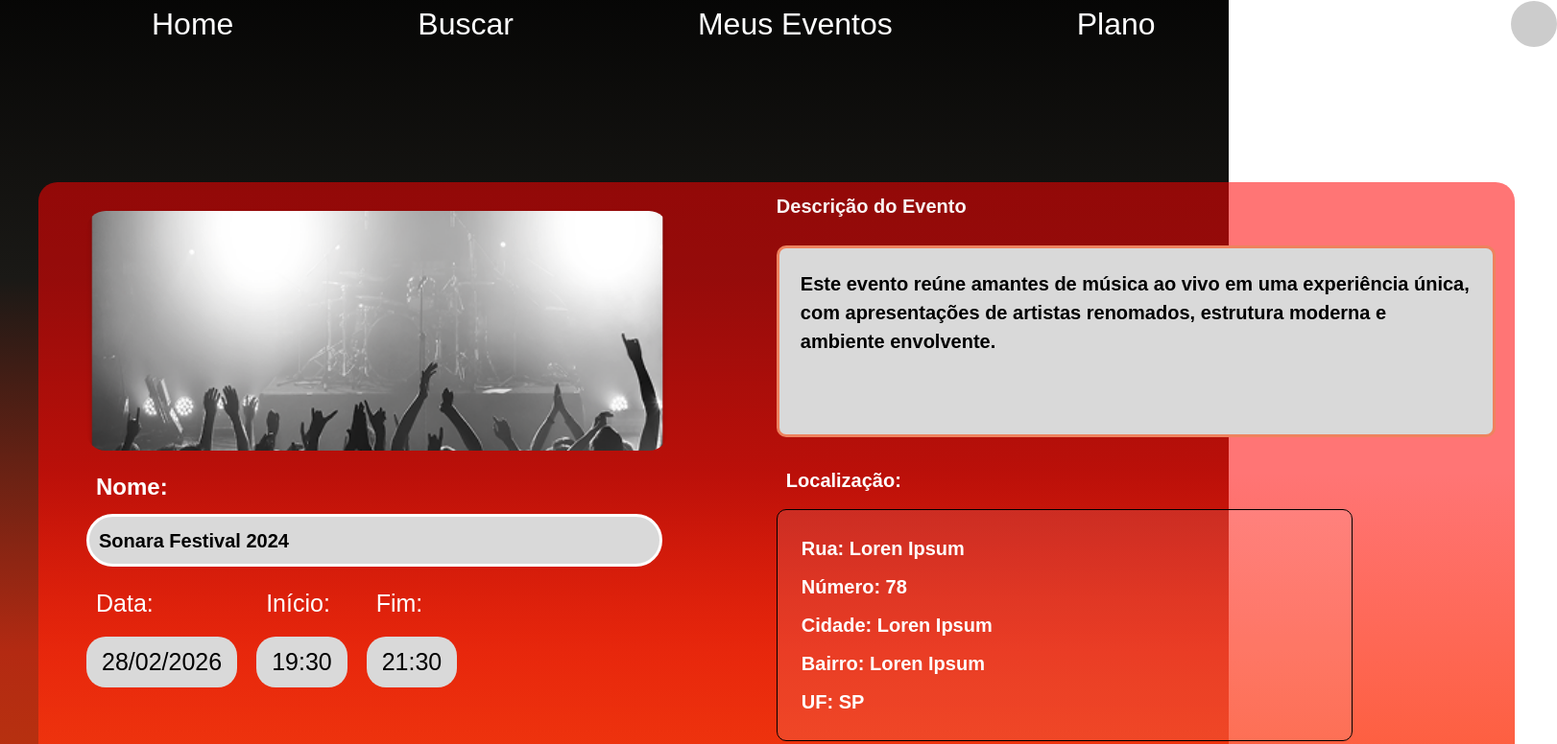
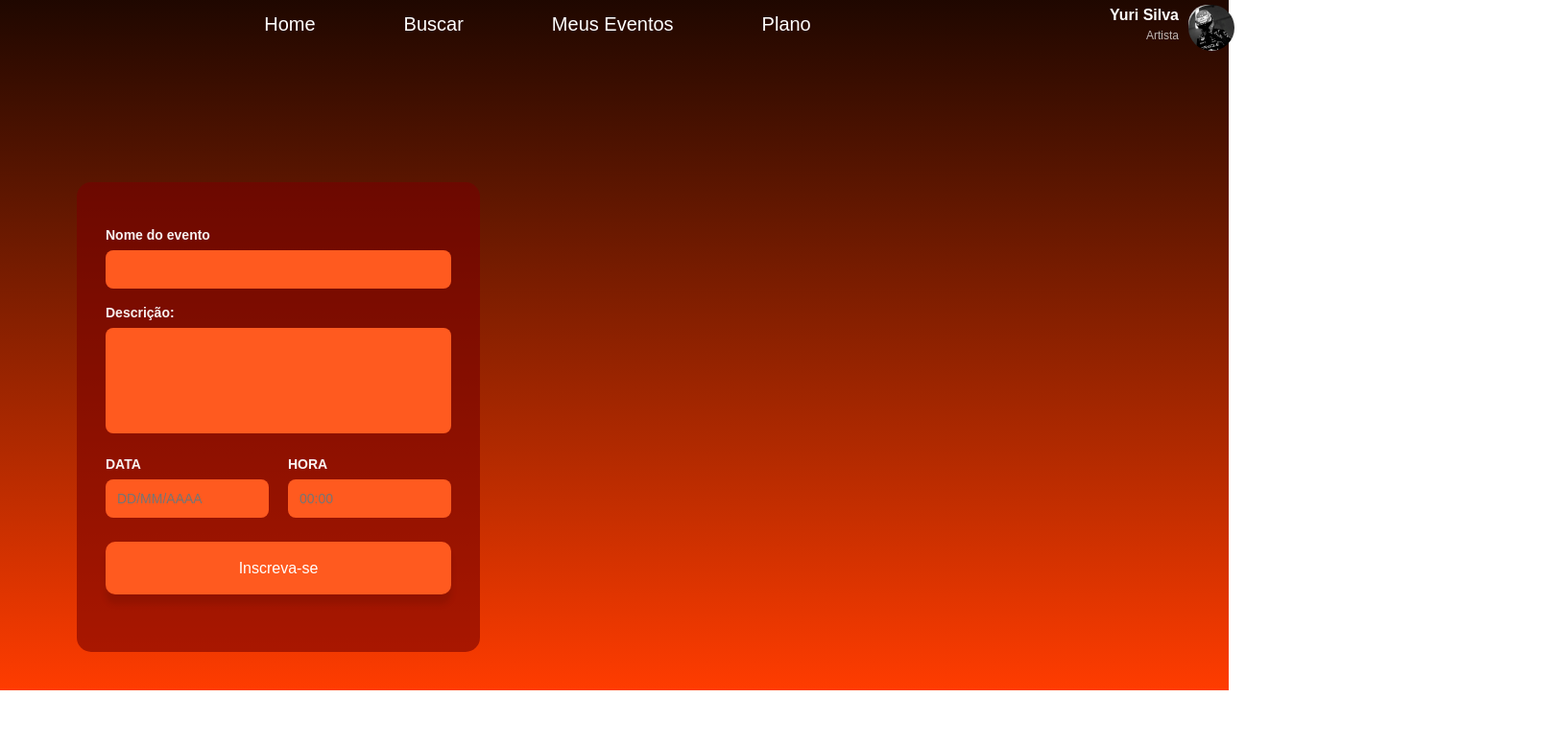
Before and after one commit to Pedro-Henrique-7/sonara, a React (Vite) app in the folder code/frontend/: page /sobreEvento in a window 1280 px wide. Shown: the part 100-876 px from the top of the page at 96% size, 1622 px wide, since content can reach past the window. After the commit the page ends 820 px from the top, so only its background shows below. Built offline with nearby package versions, Linux system fonts and the light colour scheme.

Commit message:
alterações nas telas de sobreEvento com ajustes

```diff
--- a/code/frontend/src/RouterApp.jsx
+++ b/code/frontend/src/RouterApp.jsx
@@ -5,7 +5,6 @@ import Login from "./login";
 import Shows from "./telaShows";
 import TelaRecuperarSenha from "./recuperar_senha";
 import SobreEvento from "./sobreEvento.jsx";
-import InscricaoEvento from "./inscricaoEvento.jsx";
 
 export default function RouterApp() {
   return (
@@ -17,7 +16,6 @@ export default function RouterApp() {
         <Route path="/shows" element={<Shows />} />
         <Route path="/recuperar_senha" element={<TelaRecuperarSenha />} />
         <Route path="/sobreEvento" element={<SobreEvento />} />
-        <Route path="/inscricao" element={<InscricaoEvento />} />
       </Routes>
     </BrowserRouter>
   );
--- a/code/frontend/src/incricaoEvento.css
+++ /dev/null
@@ -1,118 +0,0 @@
-* {
-  margin: 0;
-  padding: 0;
-  box-sizing: border-box;
-}
-
-.container-foto {
-  height: 25.5rem;
-  width: 100%;
-}
-
-.container-img img {
-  height: 450px;
-  width: 800px;
-  margin-left: 80px;
-  margin-right: 200px;
-  top: 16rem;
-  bottom: 18rem;
-}
-
-.top-section {
-  background-color: aqua;
-  background-color: rgba(247, 78, 0, 0.37);
-  margin-left: 30px;
-  border-radius: 20px;
-}
-
-.form-inscricao-container {
-  margin-left: 30px;
-  margin-top: 30px;
-}
-
-.form-inscricao-container label {
-  font-weight: bold;
-  font-size: 15px;
-  color: #fff;
-}
-
-.form-inscricao-container section {
-  width: 300px;
-  height: 35px;
-  border-style: solid;
-  border-color: #fff;
-  background-color: rgb(255, 255, 255);
-  margin-top: 10px;
-  margin-bottom: 20px;
-  border-radius: 20px;
-}
-
-.form-inscricao-container section p {
-  font-size: 20px;
-  color: #000000;
-  margin-left: 10px;
-  margin-top: 0.5px;
-  font-style: initial;
-}
-
-.form-inscricao-container .descricao-evento section {
-  width: 500px;
-  height: 100px;
-  border-style: solid;
-  border-color: #fff;
-  background-color: rgb(255, 255, 255);
-  margin-top: 10px;
-  margin-bottom: 20px;
-  border-radius: 20px;
-}
-
-.form-inscricao-container .descricao-evento section p {
-  font-size: 20px;
-  color: #000000;
-  margin-left: 10px;
-  font-style: initial;
-}
-
-.row-campos {
-  display: flex;
-  gap: 20px;
-}
-
-.campo-data div {
-  background-color: aqua;
-  margin-left: none;
-  height: 50px;
-  width: 150px;
-  left: 10px;
-}
-
-.info-cache-container {
-  background-color: blueviolet;
-  margin-left: 30px;
-  border-radius: 20px;
-  /*background-color: rgba(247, 78, 0, 0.37);*/
-}
-
-.info-cache-container button {
-  background-color: aqua;
-  margin-left: 27rem;
-}
-
-.info-cache-container section {
-  width: 300px;
-  height: 35px;
-  border-style: solid;
-  border-color: #fff;
-  background-color: rgb(255, 255, 255);
-  margin-top: 10px;
-  margin-bottom: 20px;
-  border-radius: 20px;
-}
-
-.info-cache-container section p {
-  font-size: 20px;
-  color: #000000;
-  margin-left: 10px;
-  margin-top: 0.5px;
-  font-style: initial;
-}
--- a/code/frontend/src/inscricaoEvento.jsx
+++ /dev/null
@@ -1,118 +0,0 @@
-import { useNavigate } from "react-router-dom";
-import "./incricaoEvento.css";
-import fotoShow from "./img/fotoShow.png";
-<link href="https://unpkg.com/aos@2.3.1/dist/aos.css" rel="stylesheet"></link>;
-
-export default function SobreEvento() {
-  const navigate = useNavigate();
-
-  return (
-    <div className="main-wrapper">
-      <header>
-        <div className="content-limit">
-          <div className="header-top">
-            <nav className="nav">
-              <span className="nav-item" onClick={() => navigate("/shows")}>
-                Home
-              </span>
-              <span className="nav-item">Buscar</span>
-              <span
-                className="nav-item"
-                onClick={() => navigate("/sobreEvento")}
-              >
-                Meus Eventos
-              </span>
-              <span className="nav-item">Plano</span>
-            </nav>
-
-            <div className="user">
-              <div className="user-info">
-                <span className="user-name">Yuri Silva</span>
-                <span className="user-role">Artista</span>
-              </div>
-              <div className="avatar"></div>
-            </div>
-          </div>
-        </div>
-      </header>
-
-      <main className="container-principal">
-        {/* Seção Superior: Imagem e Formulário de Inscrição */}
-        <div className="container-foto">
-          <div className="container-img">
-            <img src={fotoShow} alt="Evento" />
-          </div>
-        </div>
-
-        <div className="top-section">
-          <div className="form-inscricao-container">
-            <div className="nome">
-              <p>Nome: </p>
-              <section className="nome">
-                <p>Sonara Festival 2024</p>
-              </section>
-            </div>
-
-            <div className="descricao-evento">
-              <label htmlFor="descricao">Descrição do Evento</label>
-              <section class="descricao-evento">
-                <p>
-                  Este evento reúne amantes de música ao vivo em uma experiência
-                </p>
-              </section>
-            </div>
-
-            <div className="linha-info">
-              <div className="info-evento">
-                <div className="campo-data">
-                  <span>Data:</span>
-                  <div className="box">28/02/2026</div>
-                </div>
-
-                <div className="campo-inicio">
-                  <span>Início:</span>
-                  <div className="box">19:30</div>
-                </div>
-              </div>
-            </div>
-
-            <button
-              className="btn-inscrever"
-              onClick={() => navigate("/inscricao")}
-            >
-              Inscreva-se
-            </button>
-          </div>
-        </div>
-
-        {/* Seção Inferior: Detalhes de Cache e Status */}
-        <div className="bottom-section">
-          <div className="info-cache-container">
-            <div className="cache-esperado">
-              <p>Cache Esperado: </p>
-              <section className="nome">
-                <p>R$200</p>
-              </section>
-            </div>
-
-            <div className="cache-esperado">
-              <p>Cache Ofertado: </p>
-              <section className="nome">
-                <p>R$250</p>
-              </section>
-            </div>
-
-            <div data-aos="zoom-in-up">
-              <button
-                className="btn-ver-eventos"
-                onClick={() => navigate("/meus-eventos")}
-              >
-                Ver meus Eventos
-              </button>
-            </div>
-          </div>
-        </div>
-      </main>
-    </div>
-  );
-}
--- a/code/frontend/src/sobreEvento.css
+++ b/code/frontend/src/sobreEvento.css
@@ -1,239 +1,170 @@
 * {
+  margin: 0;
   padding: 0;
-  margin: 0;
   box-sizing: border-box;
+  font-family: sans-serif;
 }
 
-.container-informacao {
-  width: 205%;
-  height: 105vh;
-  background: linear-gradient(to bottom, #ff00008a 36%, #fc4c13 100%);
+body {
+  background: linear-gradient(to bottom, #000, #ff3c00);
+  color: white;
+}
+
+/* HEADER */
+.header-top {
   display: flex;
-  justify-content: center;
+  justify-content: space-between;
+  align-items: center;
+  padding: 20px 80px;
+}
+
+.nav {
+  display: flex;
+  gap: 60px;
+}
+
+.nav-item {
+  font-size: 20px;
+  cursor: pointer;
+}
+
+.nav-item:hover {
+  background: #8b0000;
+  padding: 8px 16px;
   border-radius: 20px;
 }
 
-.container-informacao button {
-  background-color: #ff5e00;
-  border-radius: 20px;
-  color: black;
-  font-size: 16px;
-  cursor: pointer;
-  margin-left: 200px;
-  margin-top: 50px;
-  width: 20rem;
-  border-style: solid;
-  border-color: #fc4d139d;
-  transition: transform 0.3s ease;
-}
-.container-informacao button:hover {
-  transform: scale(1.1);
+.user {
+  display: flex;
+  align-items: center;
+  gap: 10px;
 }
 
+.user-name {
+  font-size: 16px;
+  font-weight: bold;
+}
+
+.user-role {
+  font-size: 12px;
+  opacity: 0.7;
+}
+
+.avatar {
+  width: 40px;
+  height: 40px;
+  background: #ccc;
+  border-radius: 50%;
+}
+
+/* MAIN */
 .container-principal {
   display: grid;
-  grid-template-columns: 1fr 1fr;
-  gap: 40px;
-  padding: 40px;
-  align-items: flex-start;
+  grid-template-columns: 1.3fr 1fr;
+  gap: 60px;
+  padding: 40px 80px;
+  align-items: start;
 }
 
-/* IMAGEM */
-.container-foto {
+/* LEFT */
+.left {
+  overflow: hidden;
   width: 100%;
+  max-width: 100%;
 }
 
-.container-foto img {
-  width: 606px;
-  height: 250px;
-  border-radius: 20px;
+.main-img {
+  width: 100%;
+  height: 420px;
   object-fit: cover;
-  margin-left: 50px;
-  margin-top: 30px;
+  display: block;
 }
 
-/* TEXTO */
-.container-sobre {
-  width: 100%;
+.stars {
+  margin: 15px 0;
+  color: gold;
+  font-size: 22px;
 }
 
-.descricao-evento {
+.thumbs {
   display: flex;
-  flex-direction: column;
   gap: 10px;
-  margin-right: 20px;
-  margin-top: 10px;
 }
 
-.descricao-evento label {
-  font-weight: bold;
-  color: #fff;
-  font-size: 20px;
+.thumbs img {
+  width: 90px;
+  height: 65px;
+  object-fit: cover;
+  border-radius: 8px;
+  cursor: pointer;
+  opacity: 0.7;
+  transition: 0.2s;
 }
 
-.descricao-evento section {
-  width: 100%;
-  height: 200px;
-  padding: 12px;
-  border-radius: 10px;
-  border: none;
-  resize: none;
-  font-size: 14px;
-  background-color: #d9d9d9;
-  border-style: solid;
-  border-color: #fc4d139d;
+.thumbs img:hover {
+  opacity: 1;
+  transform: scale(1.05);
 }
 
-.descricao-evento section p {
-  color: #000;
+/* RIGHT */
+.right {
+  position: relative;
+  z-index: 2;
 }
 
-.nome-evento {
-  margin-top: 300px;
-  margin-left: 50px;
-  width: 300px;
+.form-box {
+  background: rgba(120, 0, 0, 0.6);
+  padding: 30px;
+  border-radius: 15px;
+  width: 100%;
+  max-width: 420px;
 }
 
-.nome-evento p {
-  font-size: 24px;
-  color: #fff;
+.form-box label {
+  display: block;
+  margin-top: 15px;
+  margin-bottom: 5px;
+  font-size: 14px;
 }
 
-.nome-evento section {
-  background-color: #d9d9d9;
-  border-style: solid;
-  border-radius: 50px;
-  height: 55px;
-  width: 200%;
+.form-box input,
+.form-box textarea {
+  width: 100%;
+  padding: 12px;
+  border-radius: 8px;
+  border: none;
+  background: #ff5a1f;
+  color: white;
+  font-size: 14px;
 }
 
-.nome-evento section p {
-  font-size: 20px;
-  color: #000000;
+.form-box textarea {
+  height: 110px;
+  resize: none;
 }
 
-.linha-info {
-  display: flex;
-  justify-content: space-between;
-  align-items: flex-start;
-  gap: 40px;
-  margin-left: 50px;
-}
-
-/* lado esquerdo (data + horas) */
-.info-evento {
+.row {
   display: flex;
   gap: 20px;
 }
 
-.campo {
-  display: flex;
-  flex-direction: column;
-  color: white;
-  font-size: 25px;
-  margin-top: 10px;
+.row div {
+  flex: 1;
 }
 
-.box {
-  margin-top: 5px;
-  background: #d9d9d9;
-  padding: 8px 16px;
-  border-radius: 20px;
-  color: black;
-  text-align: center;
+button {
+  width: 100%;
+  margin-top: 25px;
+  padding: 14px;
+  border: none;
+  border-radius: 10px;
+  background: #ff5a1f;
+  color: white;
+  font-size: 16px;
+  cursor: pointer;
+  transition: 0.2s;
 }
 
-/* lado direito (localização) */
-.localizacao {
-  display: flex;
-  flex-direction: column;
-  color: white;
-  max-width: 600px;
+button:hover {
+  background: #ff7a3d;
 }
-
-.localizacao span {
-  font-weight: bold;
-  font-size: 20px;
-  margin-top: 30px;
-}
-
-.box-local {
-  margin-top: 5px;
-  padding: 15px;
-  border-radius: 10px;
-  border: 1px solid black;
-  background: rgba(255, 255, 255, 0.1);
-}
-
-.mapa-evento img {
-  height: 350px;
-  width: 35rem;
-}
-
-.mapa-evento label {
-  font-weight: bold;
-  font-size: 20px;
-  margin-top: 30px;
-}
-
-.container-artista {
-  display: flex;
-  flex-direction: column;
-  gap: 20px;
-  margin-top: 30px;
-}
-
-.container-artista label {
-  font-weight: bold;
-  font-size: 20px;
-  color: #fff;
-  margin-left: 50px;
-}
-
-.container-artista p {
-  font-weight: bold;
-  font-size: 20px;
-  color: #fff;
-  margin-left: 50px;
-}
-
-.nome-evento {
-  margin-top: 300px;
-  margin-left: 50px;
-  width: 300px;
-}
-
-.nome-artista p {
-  font-size: 24px;
-  color: #fff;
-}
-
-.nome-artista section {
-  background-color: #d9d9d9;
-  border-style: solid;
-  border-radius: 50px;
-  height: 55px;
-  width: 50%;
-  margin-left: 48px;
-}
-
-.nome-artista section p {
-  font-size: 20px;
-  color: #000000;
-}
-
-.artista-foto p {
-  font-weight: bold;
-  font-size: 20px;
-  color: #fff;
-  margin-left: 50px;
-  margin-top: 10px;
-}
-
-.artista-foto img {
-  width: 20%;
-  height: 170px;
-  display: flex;
-  margin-left: 3rem;
-  margin-top: 4px;
-}
--- a/code/frontend/src/sobreEvento.jsx
+++ b/code/frontend/src/sobreEvento.jsx
@@ -1,9 +1,7 @@
 import { useNavigate } from "react-router-dom";
-import logo from "./img/sonara-logo.svg";
 import "./sobreEvento.css";
-import { Search } from "lucide-react";
 import fotoShow from "./img/fotoShow.png";
-import map from "./img/map.png";
+import fotoPerfil from "./img/fotoPerfil.jpg";
 
 export default function SobreEvento() {
   const navigate = useNavigate();
@@ -12,13 +10,14 @@ export default function SobreEvento() {
     <div className="main-wrapper">
       <header>
         <div className="content-limit">
+          {" "}
           <div className="header-top">
             <nav className="nav">
-              <span className="nav-item" onClick={() => navigate("/shows")}>
-                Home
+              <span className="nav-item">Home</span>
+              <span className="nav-item">Buscar</span>
+              <span className="nav-item" onClick={() => navigate("")}>
+                Meus Eventos
               </span>
-              <span className="nav-item">Buscar</span>
-              <span className="nav-item">Meus Eventos</span>
               <span className="nav-item">Plano</span>
             </nav>
 
@@ -27,9 +26,8 @@ export default function SobreEvento() {
                 <span className="user-name">Yuri Silva</span>
                 <span className="user-role">Artista</span>
               </div>
-
               <div className="avatar">
-                {/* <img src={fotoPerfil} alt="Perfil" /> */}
+                <img src={fotoPerfil} alt="Perfil" />
               </div>
             </div>
           </div>
@@ -37,65 +35,41 @@ export default function SobreEvento() {
       </header>
 
       <main className="container-principal">
-        <div className="container-informacao">
-          <div className="container-foto">
-            <img src={fotoShow} alt="evento" />
-            <div className="nome-evento">
-              <p>Nome: </p>
-              <section className="nome">
-                <p>Sonara Festival 2024</p>
-              </section>
-            </div>
+        {/* ESQUERDA
+        <div className="left">
+          <img src={fotoShow} alt="Evento" className="main-img" />
 
-            <div className="linha-info">
-              <div className="info-evento">
-                <div className="campo">
-                  <span>Data:</span>
-                  <div className="box">28/02/2026</div>
-                </div>
+          <div className="stars">★★★★★</div>
 
-                <div className="campo">
-                  <span>Início:</span>
-                  <div className="box">19:30</div>
-                </div>
+          <div className="thumbs">
+            {[1, 2, 3, 4, 5].map((i) => (
+              <img key={i} src={fotoShow} alt="" />
+            ))}
+          </div>
+        </div> */}
 
-                <div className="campo">
-                  <span>Fim:</span>
-                  <div className="box">21:30</div>
-                </div>
+        {/* DIREITA */}
+        <div className="right">
+          <div className="form-box">
+            <label>Nome do evento</label>
+            <input type="text" />
+
+            <label>Descrição:</label>
+            <textarea></textarea>
+
+            <div className="row">
+              <div>
+                <label>DATA</label>
+                <input type="text" placeholder="DD/MM/AAAA" />
+              </div>
+
+              <div>
+                <label>HORA</label>
+                <input type="text" placeholder="00:00" />
               </div>
             </div>
 
             <button onClick={() => navigate("/inscricao")}>Inscreva-se</button>
-          </div>
-
-          <div className="container-sobre">
-            <div className="descricao-evento">
-              <label htmlFor="descricao">Descrição do Evento</label>
-              <section class="descricao-evento">
-                <p>
-                  Este evento reúne amantes de música ao vivo em uma experiência
-                  única, com apresentações de artistas renomados, estrutura
-                  moderna e ambiente envolvente.
-                </p>
-              </section>
-            </div>
-
-            <div className="localizacao">
-              <span>Localização:</span>
-              <div className="box-local">
-                <p>Rua: Loren Ipsum</p>
-                <p>Número: 78</p>
-                <p>Cidade: Loren Ipsum</p>
-                <p>Bairro: Loren Ipsum</p>
-                <p>UF: SP</p>
-              </div>
-            </div>
-
-            <div className="mapa-evento">
-              <label htmlFor="mapa">Mapa do Evento</label>
-              <img src={map} alt="evento" />
-            </div>
           </div>
         </div>
       </main>
```
Also changed, not shown: code/frontend/src/telaShows.jsx (+2 -5 lines).
